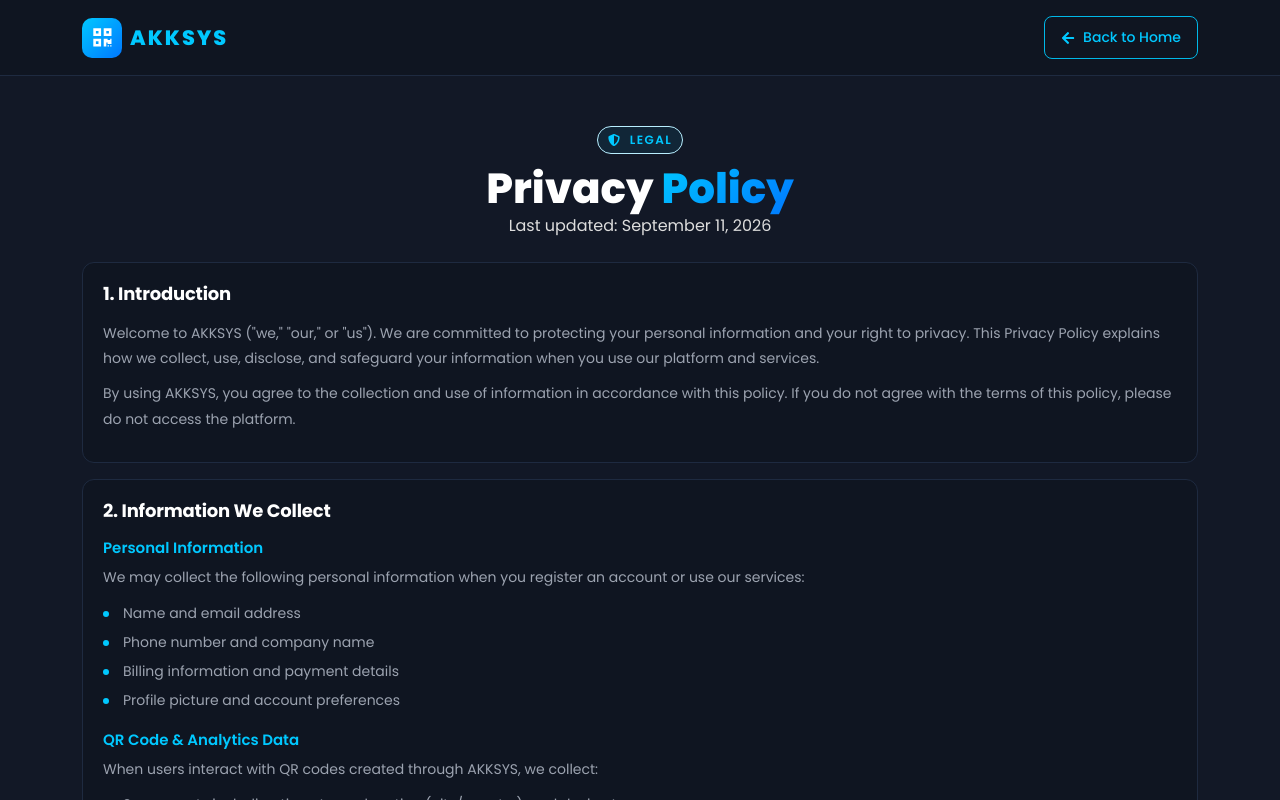
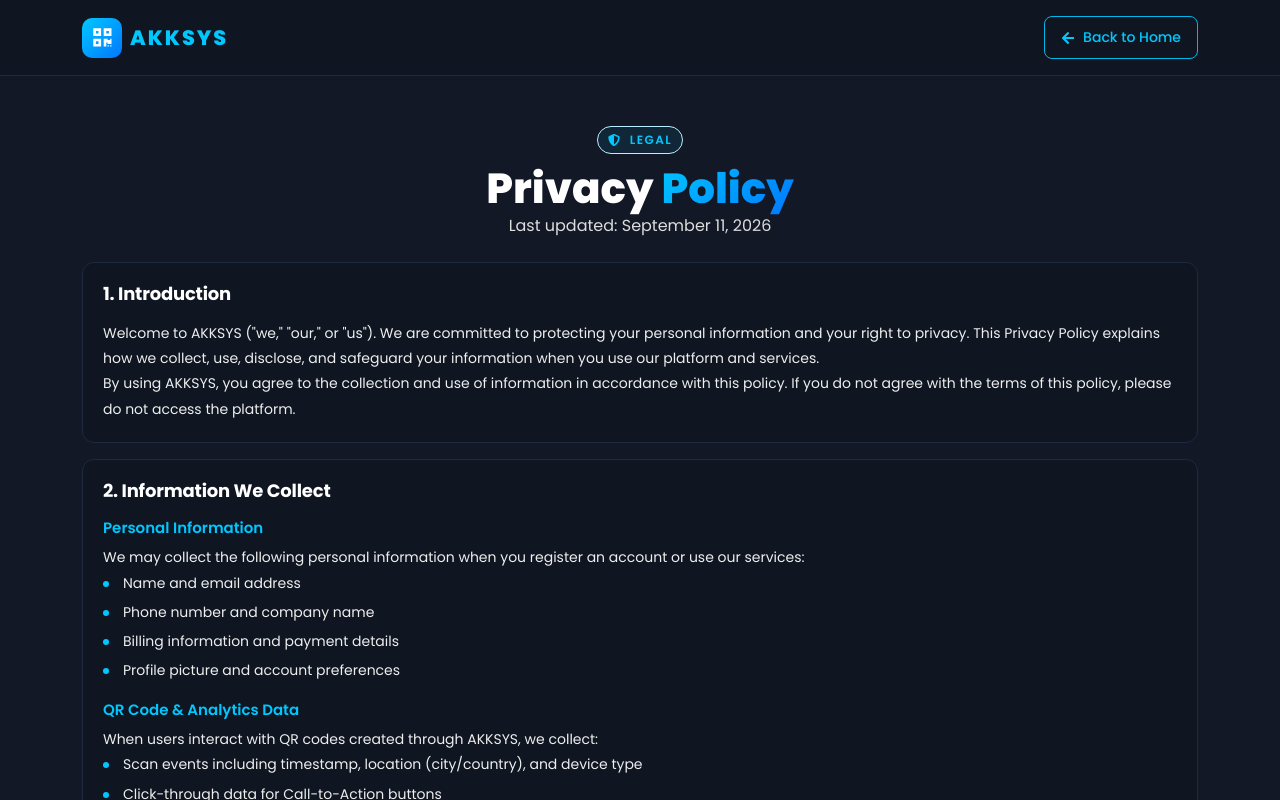
Before and after one commit to zeeshandivanextechnologies/akksys, a React (Vite) app in the folder frontend/: page /privacy-policy in a window 1280 px wide. Shown: the top 800 px of the page. Built offline with nearby package versions, Linux system fonts and the light colour scheme; no server answers.

Commit message:
Minor Update

```diff
--- a/frontend/src/pages/landing/MarketingWebsite.css
+++ b/frontend/src/pages/landing/MarketingWebsite.css
@@ -2120,8 +2120,8 @@ color: #00C8FF;
 .mk-legal-card p {
   font-size: 14px;
   line-height: 1.8;
-  color: #9ca3b0;
-  margin-bottom: 10px;
+  color: var(--ov-subheading-text);
+  margin-bottom: 0px;
 }
 
 .mk-legal-list {
@@ -2133,7 +2133,7 @@ color: #00C8FF;
 .mk-legal-list li {
   font-size: 14px;
   line-height: 1.8;
-  color: #9ca3b0;
+  color: var(--ov-subheading-text);
   padding-left: 20px;
   position: relative;
   margin-bottom: 4px;
```
